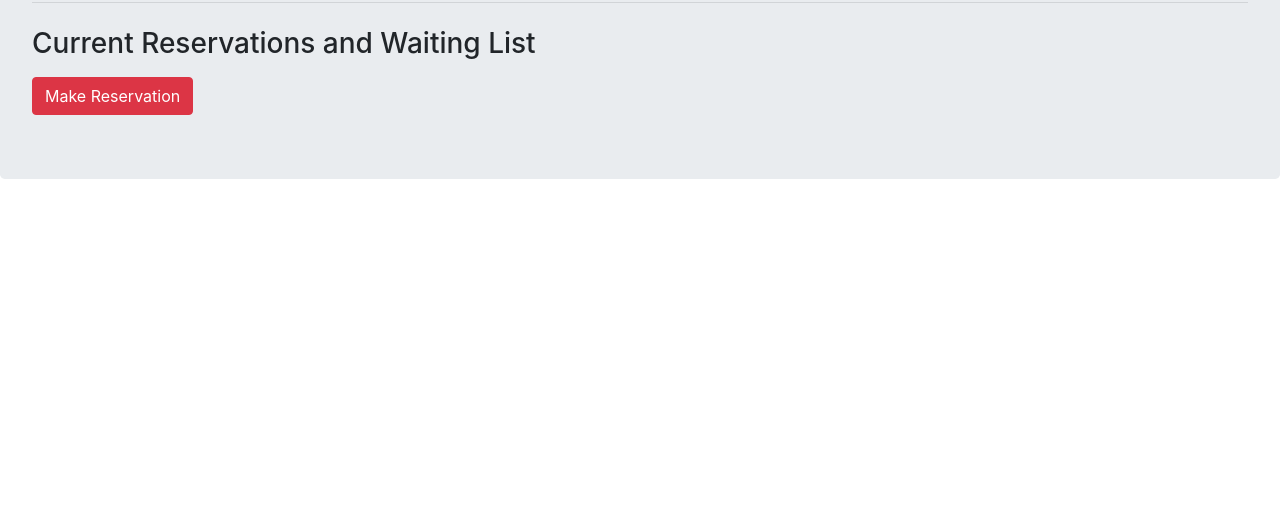
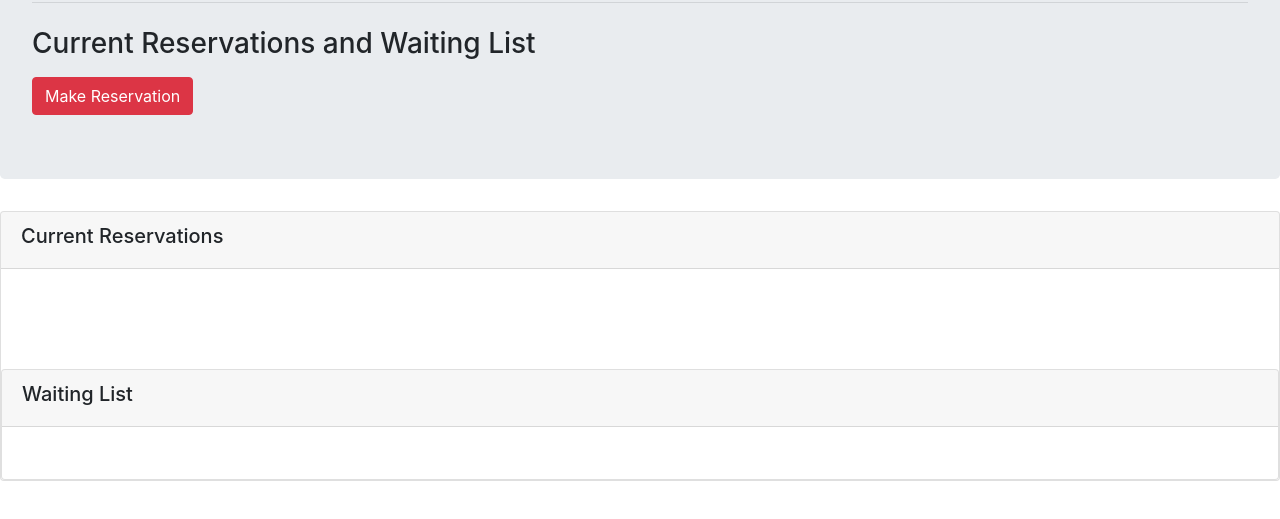
Before and after one commit to Roopa-16/Hot-Restaurant-, a plain HTML site: page table.html in a window 1280 px wide. Shown: the part 153-672 px from the top of the page. Drawn offline with nearby package versions, Linux system fonts and the light colour scheme.

Commit message:
update tables.html

```diff
--- a/table.html
+++ b/table.html
@@ -21,6 +21,8 @@
     <link rel="stylesheet" href="" />
   </head>
   <body>
+
+    <container>
     <div class="jumbotron">
       <h1 class="display-4">Magnificent Restaurant</h1>
       <p class="lead">
@@ -32,6 +34,29 @@
       </p>
       <a class="btn btn-danger" href="#" role="button">Make Reservation</a>
     </div>
+</container>
+
+<div class="card">
+        <div class="card-header">
+          <h5>Current Reservations</h5>
+        </div>
+        <div class="card-body">
+          <h5 class="card-title"></h5>
+
+
+
+
+
+</div>
+
+<br>
+<br>
+<div class="card">
+        <div class="card-header">
+          <h5>Waiting List</h5>
+        </div>
+        <div class="card-body">
+          <h5 class="card-title"></h5>
 
     <script src="" async defer></script>
     <script
```
